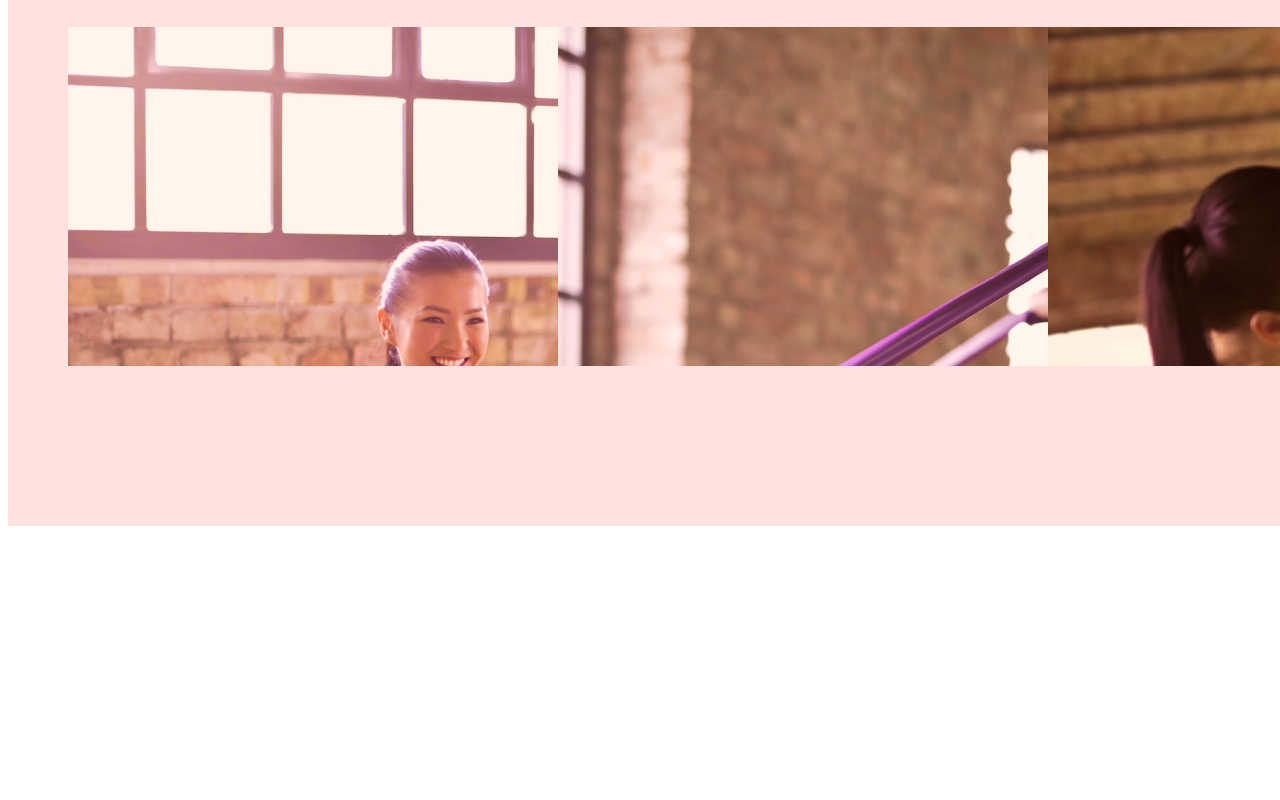
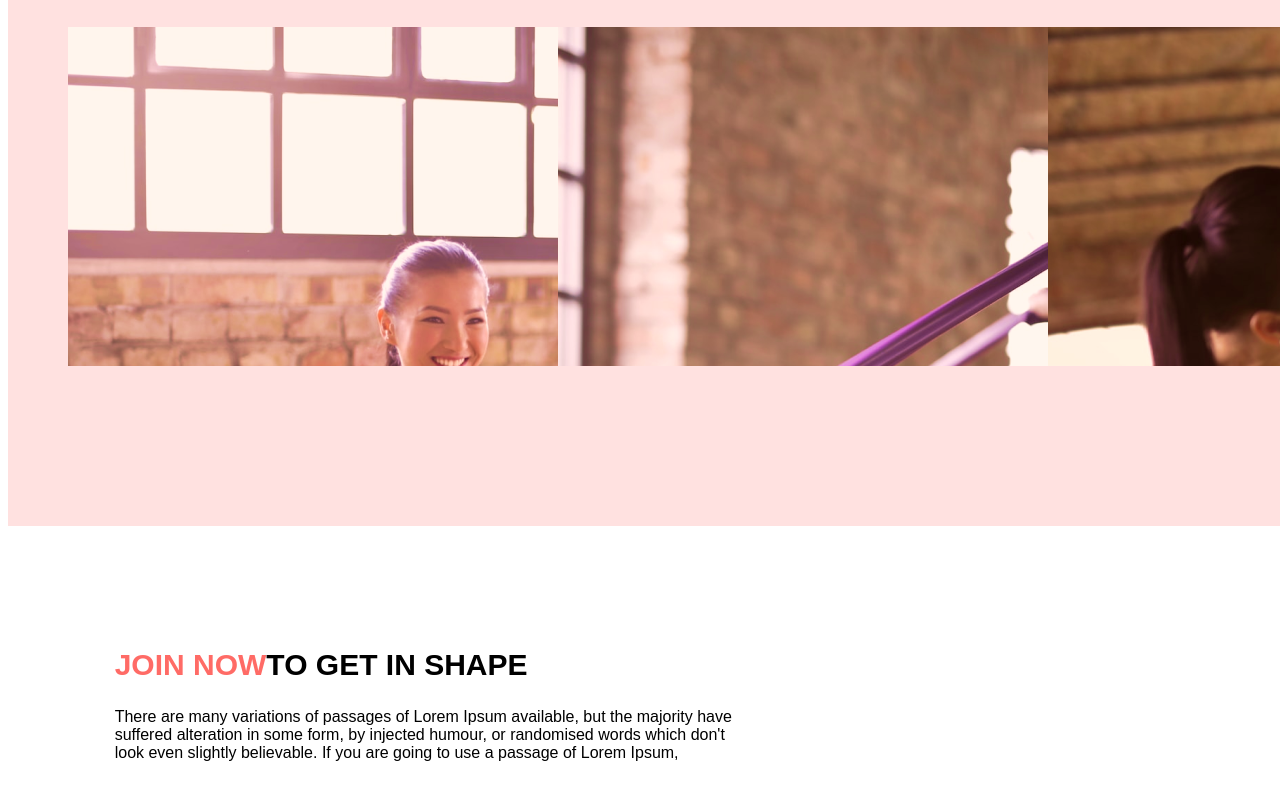
Before and after one commit to fahad39/gym-app, a React (Vite) app: page / in a window 1280 px wide. Shown: the part 2630-3430 px from the top of the page. Before the commit the page ends 3156 px from the top, so only its background shows below. Built offline with nearby package versions, Linux system fonts and the light colour scheme.

Commit message:
working on contact us

```diff
--- a/package.json
+++ b/package.json
@@ -14,7 +14,8 @@
     "framer-motion": "^11.0.5",
     "react": "^18.2.0",
     "react-anchor-link-smooth-scroll": "1.0.12",
-    "react-dom": "^18.2.0"
+    "react-dom": "^18.2.0",
+    "react-hook-form": "^7.51.0"
   },
   "devDependencies": {
     "@types/node": "^20.11.19",
--- a/src/App.tsx
+++ b/src/App.tsx
@@ -4,6 +4,7 @@ import { SelectedPage } from "@/shared/types";
 import Home from "@/scenes/home";
 import Benefits from "@/scenes/benefits";
 import OurClasses from "@/scenes/ourClasses";
+import ContactUs from "./scenes/contactUs";
 
 
 
@@ -36,6 +37,7 @@ function App() {
     <Home setSelectedPage={setSelectedPage} />
     <Benefits setSelectedPage={setSelectedPage} />
     <OurClasses setSelectedPage={setSelectedPage} />
+    <ContactUs setSelectedPage={setSelectedPage} />
   </div>;
 }
 
--- /dev/null
+++ b/src/scenes/contactUs/index.tsx
@@ -0,0 +1,76 @@
+import { SelectedPage } from "@/shared/types"
+import { motion } from "framer-motion";
+import { useForm } from "react-hook-form";
+import ContactUsPageGraphic from "@/assets/ContactUsPageGraphic.png"
+import Htext from "@/shared/Htext";
+
+type Props = {
+    setSelectedPage:(value:SelectedPage)=>void;
+}
+
+const ContactUs = ({setSelectedPage}: Props) => {
+    const {
+        register,
+        trigger,
+        formState:{errors}
+    }=useForm()
+
+    const onSubmit=async(e:any)=>{
+        const isValid=await trigger()
+        if(!isValid){
+            e.preventDefault()
+        }
+    }
+
+  return (
+    <section id="contactus" className="mx-auto w-5/6 pt-24 pb-32">
+        <motion.div onViewportEnter={()=>setSelectedPage(SelectedPage.ContactUs)}>
+            {/* header */}
+            <motion.div
+                className="md:w-3/5"
+                initial="hidden"
+                whileInView="visible"
+                viewport={{once:true, amount:0.5}}
+                transition={{delay:0.2, duration:0.5}}
+                variants={{
+                    hidden:{opacity:0, x:-50},
+                    visible:{opacity:1, x:0}
+                }}
+            >
+                <Htext>
+                    <span className="text-primary-500">JOIN NOW</span>TO GET IN SHAPE
+                </Htext>
+                <p className="my-5">
+                    There are many variations of passages of Lorem Ipsum available, but the majority have suffered alteration in some form, by injected humour, or randomised words which don't look even slightly believable. If you are going to use a passage of Lorem Ipsum,
+                </p>
+            </motion.div>
+            {/* form and image */}
+            <div className="mt-10 justify-between gap-8 md:flex">
+                <motion.div
+                    className="mt-10 basis-3/5 md:mt-0"
+                    initial="hidden"
+                    whileInView="visible"
+                    viewport={{once:true, amount:0.5}}
+                    transition={{delay:0.2, duration:0.5}}
+                    variants={{
+                        hidden:{opacity:0, y:50},
+                        visible:{opacity:1, y:0}
+                    }}
+                >
+                    <form
+                        target="_blank"
+                        onSubmit={onSubmit}
+                        method="POST"
+                        action="https://formsubmit.co/el/fimacu"
+                    >
+
+                    </form>
+
+                </motion.div>
+            </div>
+        </motion.div>
+    </section>
+  )
+}
+
+export default ContactUs
```
Also changed, not shown: 2 other files (tests, documents, lock files or other folders).
